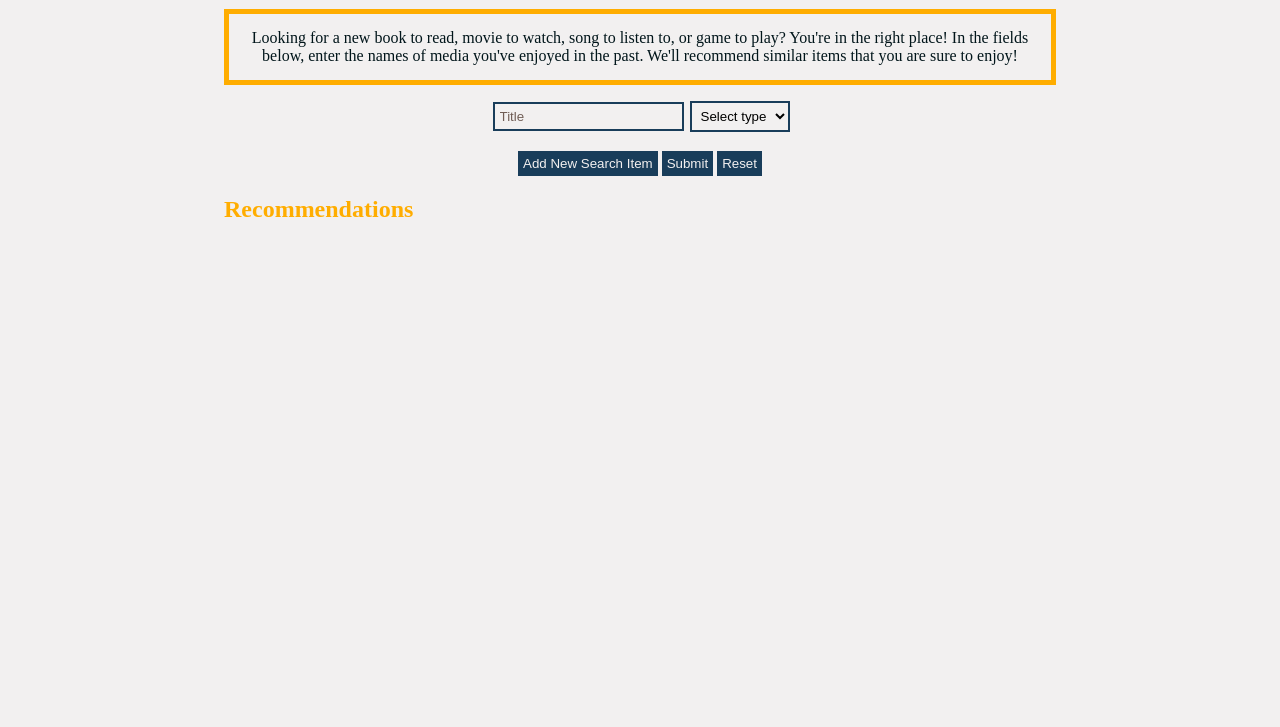
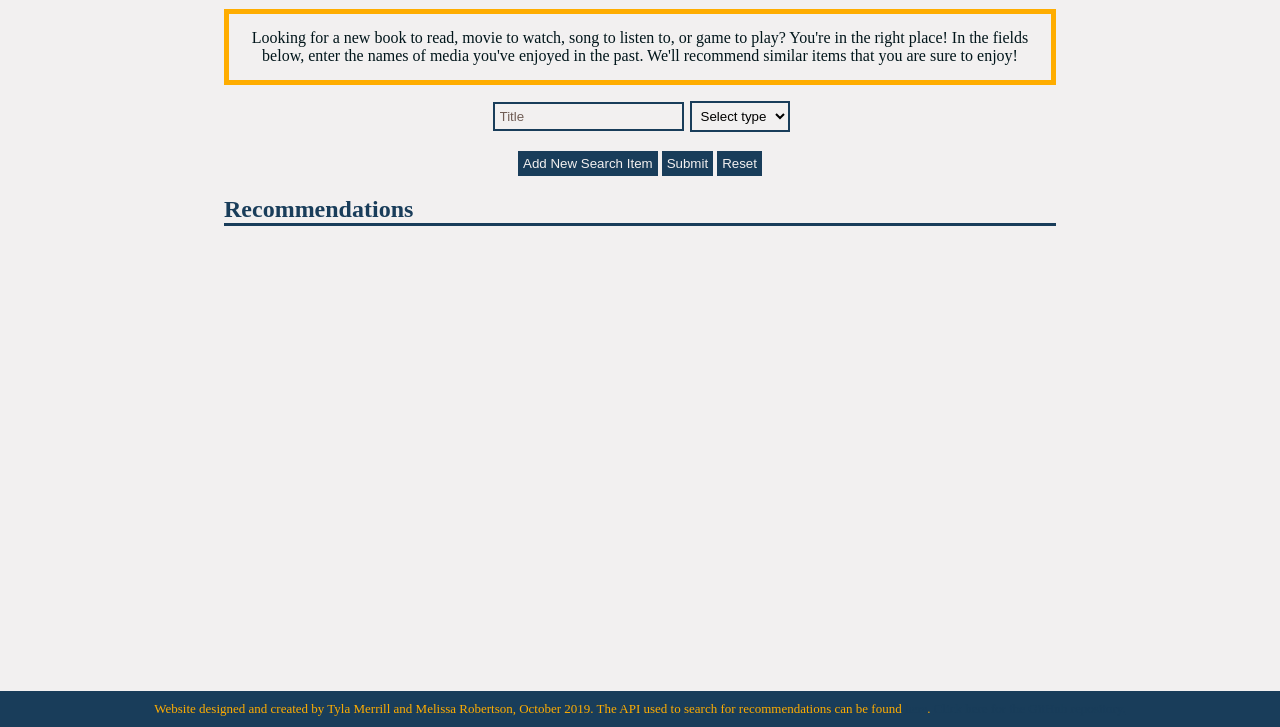
Before and after one commit to TEvans00/recommendMe, a plain HTML site: page index.html in a window 1280 px wide. Shown: the part 73-800 px from the top of the page. Drawn offline with nearby package versions, Linux system fonts and the light colour scheme.

Commit message:
Finishing touches?

```diff
--- a/index.html
+++ b/index.html
@@ -44,6 +44,9 @@
                 </li>
             </ul>
         </div>
+        <div id="footer">Website designed and created by Tyla Merrill and Melissa Robertson, October 2019. The API used to search for recommendations can be found <a class="diff" href="https://web.archive.org/web/20120606024602/http://aterribleidea.com/108-terrible-character-portraits-gallery/">here</a>.
+            <a class="diff" href="https://github.com/TylaMerrill/recommendMe">Click here for the GitHub repository.</a></div>
+    </div>
     </div>
 
     <script src="https://cdn.jsdelivr.net/npm/vue@2.6.2/dist/vue.js"></script>
--- a/styles.css
+++ b/styles.css
@@ -82,8 +82,6 @@ button {
     text-align: center;
 }
 
-#recTitle {}
-
 h1 {
     width: 68%;
     margin: auto;
@@ -91,12 +89,44 @@ h1 {
 
 ul {
     list-style: none;
+    padding: 0px;
 }
 
 h2 {
-    color: #FFAD00;
+    color: #193D5A;
+    border-bottom: 3px solid #193D5A;
 }
 
 h3 {
     color: #193D5A;
+    border-bottom: 3px solid #FFAD00;
 }
+
+diff {
+    color: #FFAD00;
+}
+
+.diff:hover {
+    color: #F2F0F0;
+}
+
+a {
+    color: #193D5A;
+}
+
+a:hover {
+    color: #FFAD00;
+}
+
+#footer {
+    font-size: 13px;
+    text-align: center;
+    position: fixed;
+    bottom: 0;
+    left: 0;
+    width: 98%;
+    padding: 10px 1%;
+    margin: 0px;
+    background: #193D5A;
+    color: #FFAD00;
+}
```
